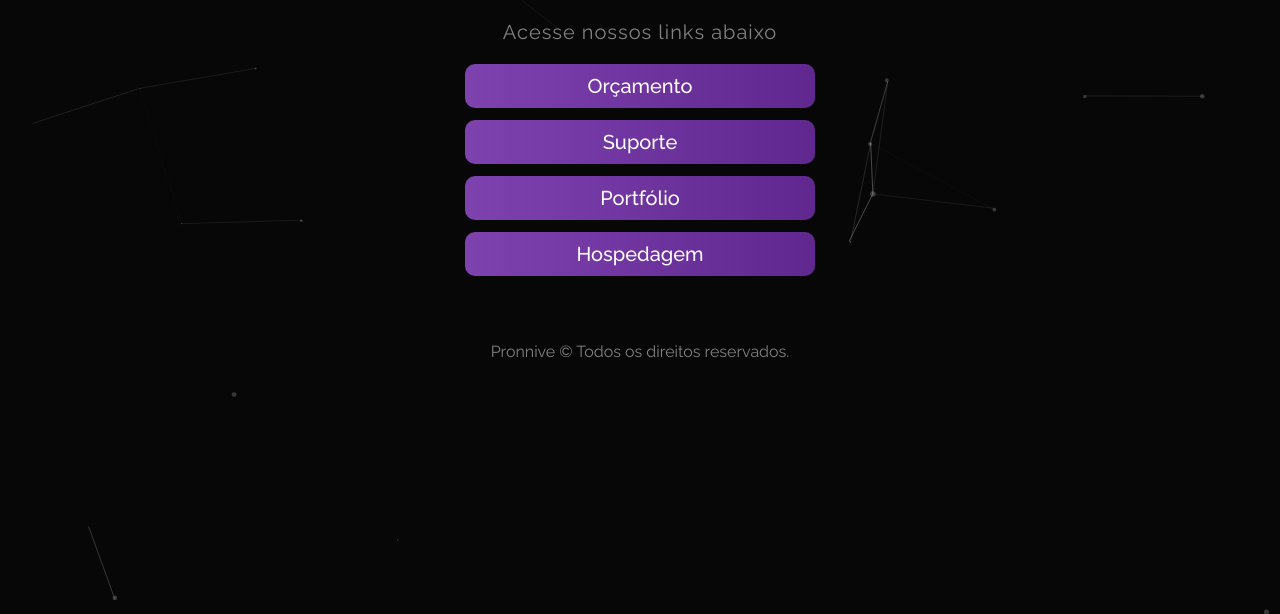
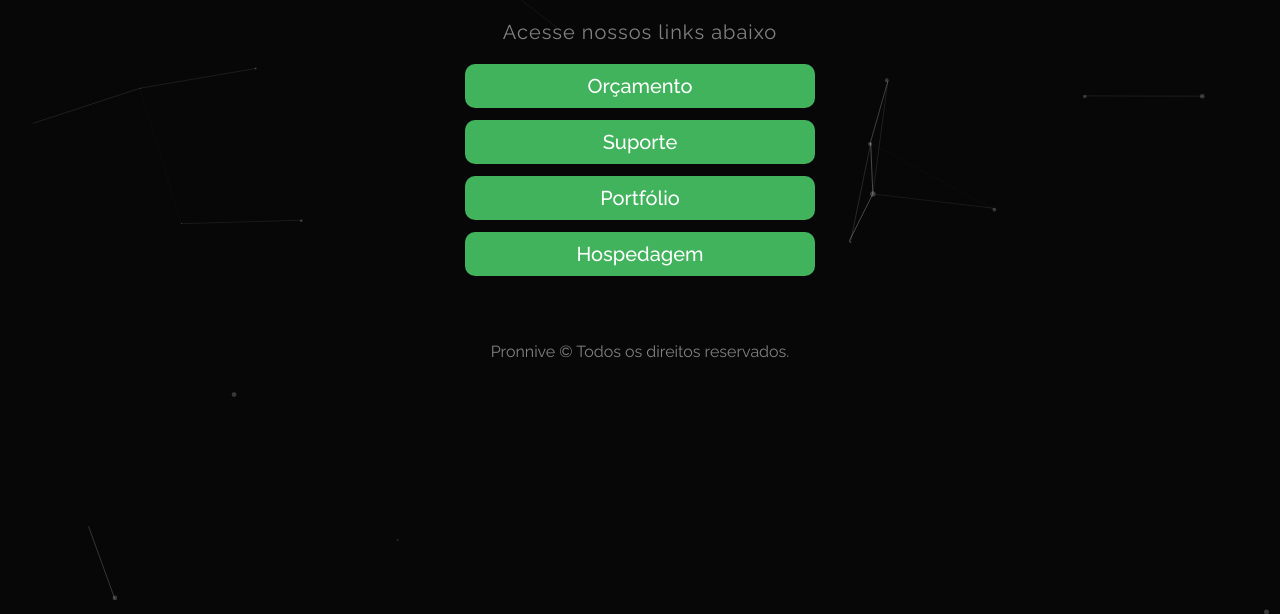
Before and after one commit to witorlinhares/pronnive, a plain HTML site: page index.html in a window 1280 px wide. Shown: the part 186-800 px from the top of the page. Drawn offline with Linux system fonts and the light colour scheme.

Commit message:
color btn

```diff
--- a/assets/style.css
+++ b/assets/style.css
@@ -34,9 +34,9 @@ a{
     text-decoration: none;
 }
 
-.degrade{
+/* .degrade{
     background: linear-gradient(to right, #7e42af, #60278f);
-}
+} */
 
 header{
     text-align: center;
@@ -84,6 +84,7 @@ a.link button{
     color: #fff;
     font-weight: 500;
     transition: 0.5s;
+    background: #40b35c;
 }
 
 a.link button:hover{
```
